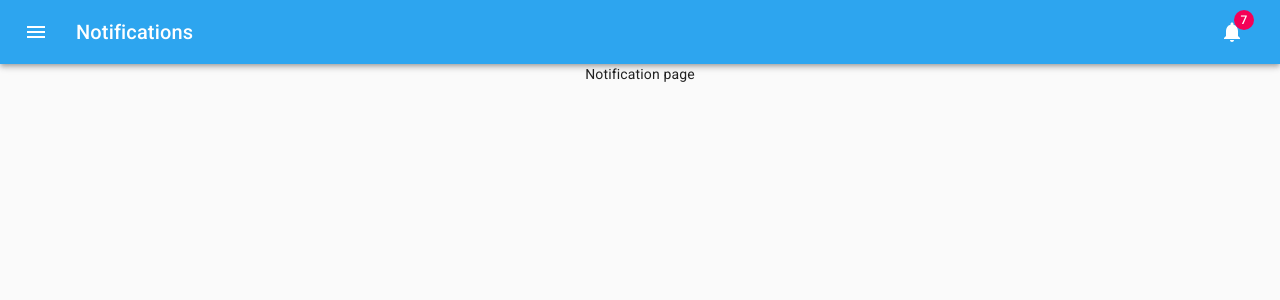
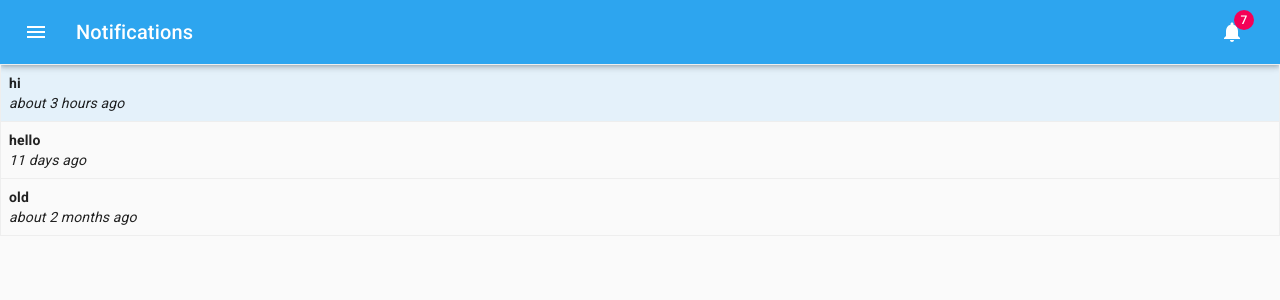
Before and after one commit to MortalHappiness/CampScoreboard, a React (Create React App) app: page /notifications in a window 1280 px wide. Shown: the top 300 px of the page. Built offline with nearby package versions, Linux system fonts and the light colour scheme; no server answers.

Commit message:
Add notification list

```diff
--- a/package.json
+++ b/package.json
@@ -12,6 +12,7 @@
     "bcrypt": "^5.0.0",
     "clsx": "^1.1.1",
     "connect-redis": "^5.0.0",
+    "date-fns": "^2.15.0",
     "dotenv": "^8.2.0",
     "express-async-handler": "^1.1.4",
     "express-session": "^1.17.1",
--- a/src/App.js
+++ b/src/App.js
@@ -8,6 +8,8 @@ import {
 } from "react-router-dom";
 
 import TopBar from "./app/TopBar";
+import NotificationList from "./features/notifications";
+
 import "./App.css";
 
 // ========================================
@@ -32,7 +34,7 @@ export default function App() {
             Information page
           </Route>
           <Route exact path="/notifications">
-            Notification page
+            <NotificationList />
           </Route>
           <Route exact path="/admin">
             Admin page
--- /dev/null
+++ b/src/features/notifications/index.js
@@ -0,0 +1,57 @@
+import React from "react";
+import clsx from "clsx";
+import { formatDistanceToNow, parseISO } from "date-fns";
+
+// Direct import css for now
+// TODO: change it
+import "./style.css";
+
+// ========================================
+
+const notifications = [
+  {
+    id: "1",
+    date: "2020-08-01T16:54:10.497Z",
+    message: "hi",
+    isNew: true,
+  },
+  {
+    id: "2",
+    date: "2020-07-21T16:54:10.497Z",
+    message: "hello",
+    isNew: false,
+  },
+  {
+    id: "3",
+    date: "2020-06-12T16:54:10.497Z",
+    message: "old",
+    isNew: false,
+  },
+];
+
+export default function NotificationList() {
+  const renderedNotifications = notifications.map((notification) => {
+    const date = parseISO(notification.date);
+    const timeAgo = formatDistanceToNow(date);
+
+    const notificationClassname = clsx(
+      "notification",
+      notification.isNew && "new"
+    );
+
+    return (
+      <div key={notification.id} className={notificationClassname}>
+        <div>
+          <b>{notification.message}</b>
+        </div>
+        <div title={notification.date}>
+          <i>{timeAgo} ago</i>
+        </div>
+      </div>
+    );
+  });
+
+  return (
+    <section className="notificationsList">{renderedNotifications}</section>
+  );
+}
--- /dev/null
+++ b/src/features/notifications/style.css
@@ -0,0 +1,16 @@
+.notification {
+  border: 1px solid #eee;
+  padding: 0.5rem;
+}
+
+.notificationsList {
+  text-align: left;
+}
+
+.notificationsList .notification + .notification {
+  border-top: none;
+}
+
+.notification.new {
+  background-color: rgba(29, 161, 242, 0.1);
+}
```
Also changed, not shown: 1 other file (tests, documents, lock files or other folders).
